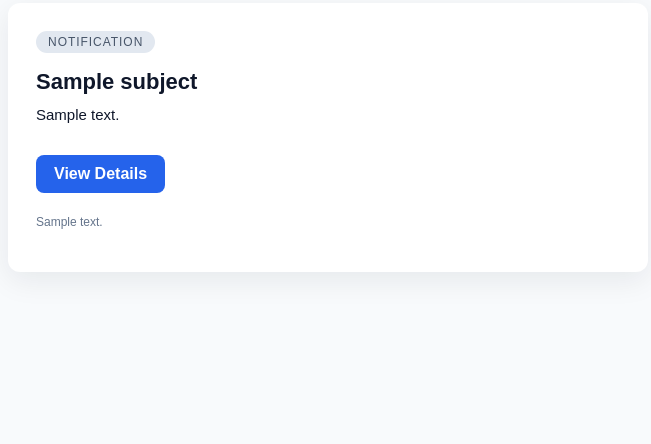
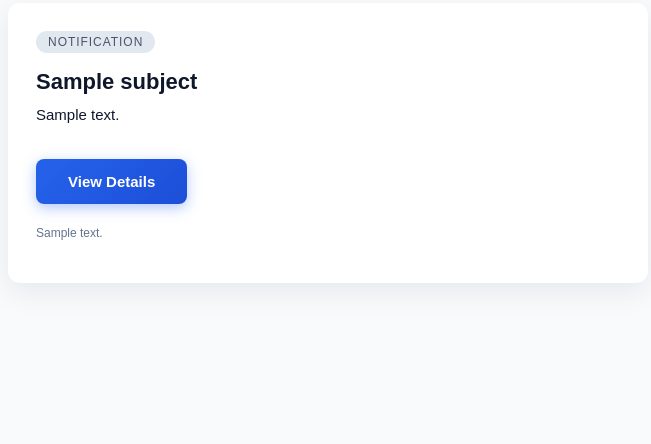
Before and after one commit to Zozi96/sender-notifications, a Python web app: template src/templates/notification.html in a window 1280 px wide. Shown: the part 147-591 px from the top of the page, without its empty margins (312-963 px from the left). Run offline with Jinja, Linux system fonts and the light colour scheme; the template is opened without the code that fills it: most values are stand-ins (such as "Sample title", 1, 10 or a date in 2020).

Commit message:
Enhance button styling in notification template with improved layout and hover effects

```diff
--- a/src/templates/notification.html
+++ b/src/templates/notification.html
@@ -52,13 +52,21 @@
       }
       .button {
         display: inline-block;
-        margin-top: 16px;
-        padding: 10px 18px;
-        background: #2563eb;
+        margin-top: 20px;
+        padding: 14px 32px;
+        background: linear-gradient(135deg, #2563eb 0%, #1d4ed8 100%);
         color: #ffffff;
         border-radius: 8px;
         text-decoration: none;
         font-weight: 600;
+        font-size: 15px;
+        box-shadow: 0 4px 14px rgba(37, 99, 235, 0.35);
+        transition: all 0.2s ease;
+      }
+      .button:hover {
+        background: linear-gradient(135deg, #1d4ed8 0%, #1e40af 100%);
+        box-shadow: 0 6px 20px rgba(37, 99, 235, 0.45);
+        transform: translateY(-1px);
       }
       .footer {
         font-size: 12px;
```
